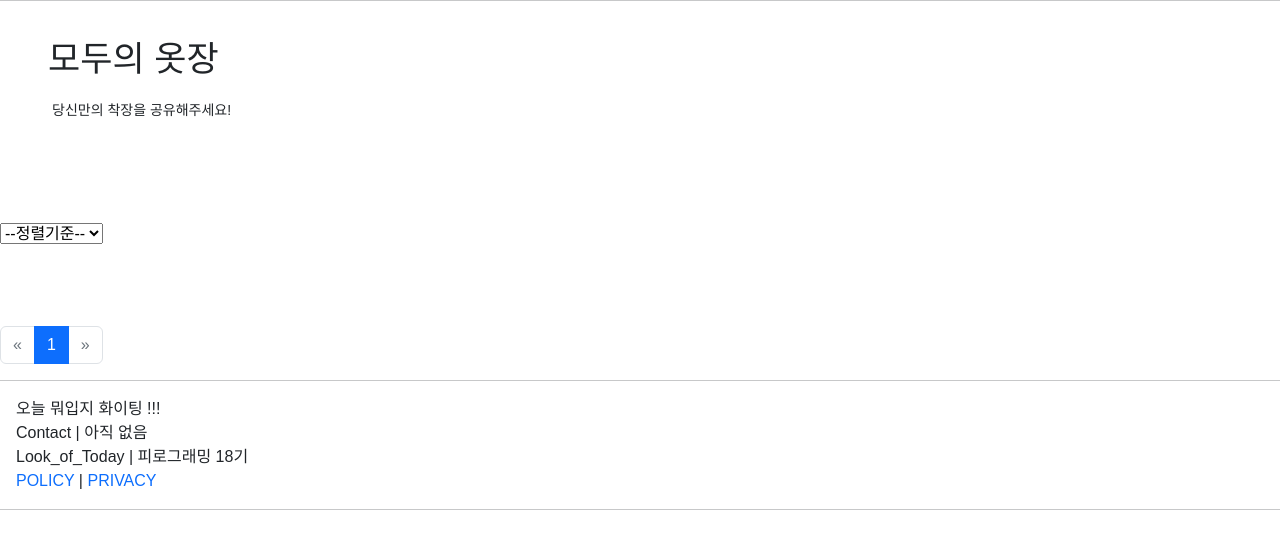
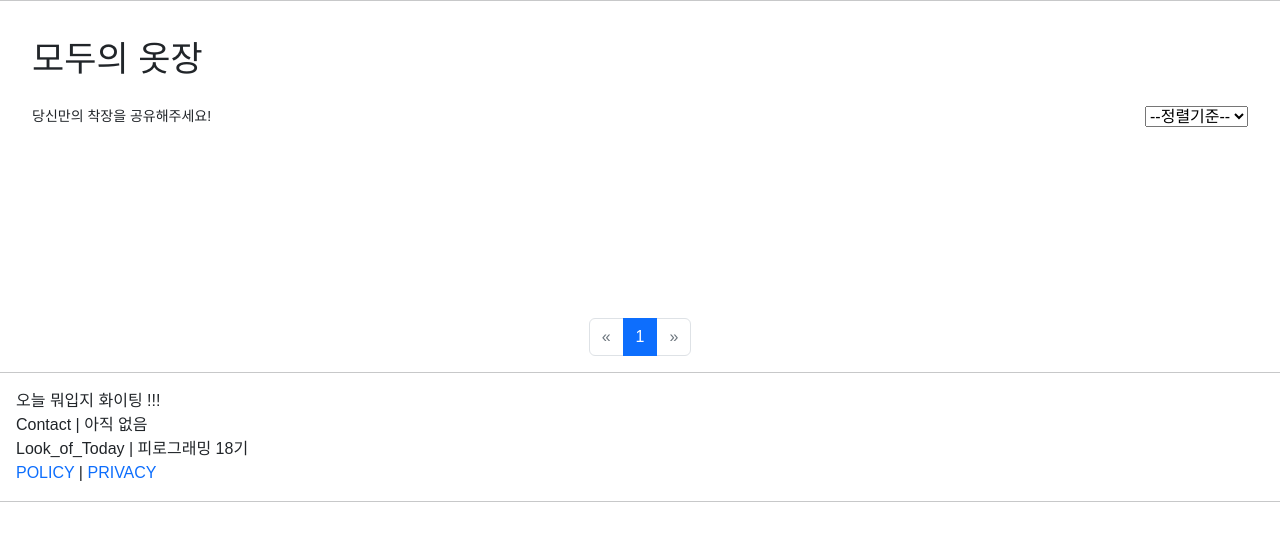
Before and after one commit to HongguSon/Look_of_Today, a Django app: page /closet/our-closet/ in a window 1280 px wide. Shown: the part 57-606 px from the top of the page. Run offline with Django 4.2, Linux system fonts and the light colour scheme; data that the repository does not hold is empty; some libraries are stand-ins or nearby versions; some web fonts are replaced.

Commit message:
[feat] 모옷 pagenation 정렬, 모옷 / 커뮤 정렬기준 위치 수정

```diff
--- a/server/apps/closet/templates/closet/our_closet.html
+++ b/server/apps/closet/templates/closet/our_closet.html
@@ -20,8 +20,8 @@
         <a href="{% url 'community:post_create' %}" class="ourcloset_newpost2">착장 추가</a>
         {% endif %}
       </p>
+      <div class="h-select">
         <h5>당신만의 착장을 공유해주세요!</h5>
-    </div>
 
         <select id="sort-select" onchange="location=this.value">
           <option class="sort-pk" value="/">--정렬기준--</option>
@@ -29,6 +29,8 @@
           <option class="sort-old" value="?sort=old">오래된순</option>
           <option class="sort-like" value="?sort=like">인기순</option>
         </select>
+      </div>
+    </div>
 
     <div class="ootd">
       <div class="">
--- a/server/apps/community/templates/community/community.html
+++ b/server/apps/community/templates/community/community.html
@@ -18,7 +18,7 @@
       </p>
     </div>
 
-    <div class="com_list px-5">
+    <div class="com_list px-5 py-2">
       <a href="{% url 'community:community_main' %}">ALL</a>
       <a href="{% url 'community:buying' %}">공구해요</a>
       <a href="{% url 'community:openrun' %}">오픈런</a>
--- a/server/static/css/our_closet.css
+++ b/server/static/css/our_closet.css
@@ -14,7 +14,8 @@
 }
 
 .ourcloset_title{
-  padding-left: 3rem !important;
+  padding-left: 2rem !important;
+  /*웹은 3rem으로 하기*/
 }
 
 .ourcloset_title > p{
@@ -23,10 +24,11 @@
   font-size: 35px;
 }
 
-.ourcloset_title > h5{
+.ourcloset_title > div > h5{
   text-align: left;
   font-size: 14px;
-  margin-left: 4px;
+  margin-top: 6px;
+  /*웹은 margin-left: 4px;*/
 }
 
 .ourcloset_newpost1{
@@ -151,3 +153,22 @@ textarea{
 .post-box{
   margin-top: 1rem;
 }
+
+.board-pagination{
+  display: flex;
+  justify-content: center;
+  margin-top: 1rem;
+  width: 100%;
+  position: relative;
+  bottom: 0;
+}
+
+.h-select{
+  display: flex;
+    justify-content: space-between;
+    align-items: center;
+}
+
+#sort-select{
+  margin-right: 2rem;
+}
```
Also changed, not shown: server/static/css/community.css (+10 -4 lines). Lines whose indentation alone changed are shown as unchanged.
